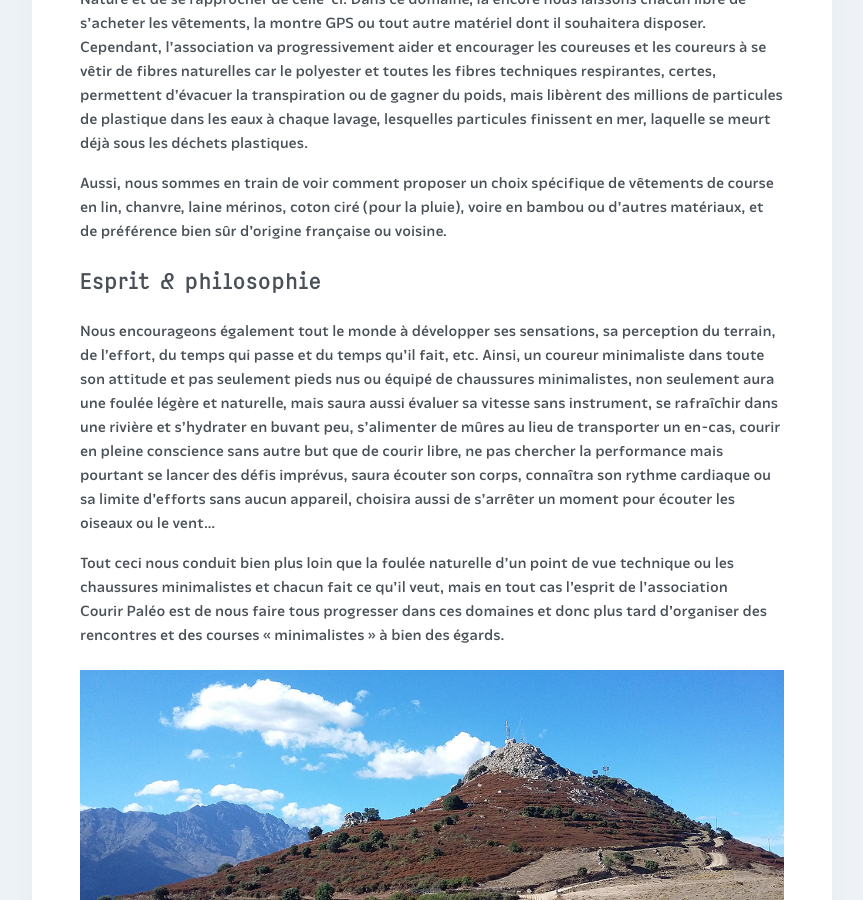
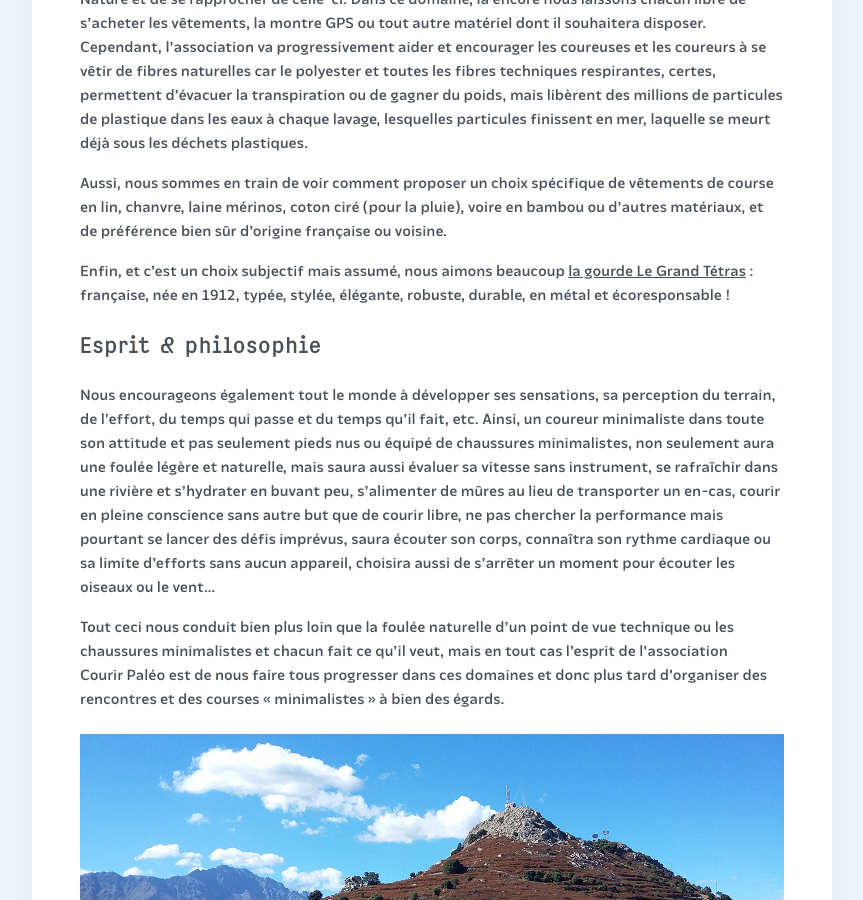
Before and after one commit to courirpaleo/courirpaleo.github.io, a Jekyll site: the page built from _pages/ressources.md, in a window 1280 px wide and 900 px high, scrolled down 8726 px. Shown: the whole window, without its empty margins (208-1071 px from the left). Built offline with Jekyll 4.4.1, drawn with Linux system fonts in a browser that asks for light colours; some web fonts are replaced.

Commit message:
Update ressources.md

```diff
--- a/_pages/ressources.md
+++ b/_pages/ressources.md
@@ -101,6 +101,8 @@ Dans ce domaine, là encore nous laissons chacun libre de s'acheter les vêtemen
 
 Aussi, nous sommes en train de voir comment proposer un choix spécifique de vêtements de course en lin, chanvre, laine mérinos, coton ciré (pour la pluie), voire en bambou ou d'autres matériaux, et de préférence bien sûr d'origine française ou voisine.
 
+Enfin, et c'est un choix subjectif mais assumé, nous aimons beaucoup [la gourde Le Grand Tétras](https://www.lagourdefrancaise.com)&nbsp;: française, née en 1912, typée, stylée, élégante, robuste, durable, en métal et écoresponsable&nbsp;!
+
 ## Esprit & philosophie
 Nous encourageons également tout le monde à développer ses sensations, sa perception du terrain, de l'effort, du temps qui passe et du temps qu'il fait, etc. Ainsi, un coureur minimaliste dans toute son attitude et pas seulement pieds nus ou équipé de chaussures minimalistes, non seulement aura une foulée légère et naturelle, mais saura aussi évaluer sa vitesse sans instrument, se rafraîchir dans une rivière et s'hydrater en buvant peu, s'alimenter de mûres au lieu de transporter un en-cas, courir en pleine conscience sans autre but que de courir libre, ne pas chercher la performance mais pourtant se lancer des défis imprévus, saura écouter son corps, connaîtra son rythme cardiaque ou sa limite d'efforts sans aucun appareil, choisira aussi de s'arrêter un moment pour écouter les oiseaux ou le vent...
 
```
